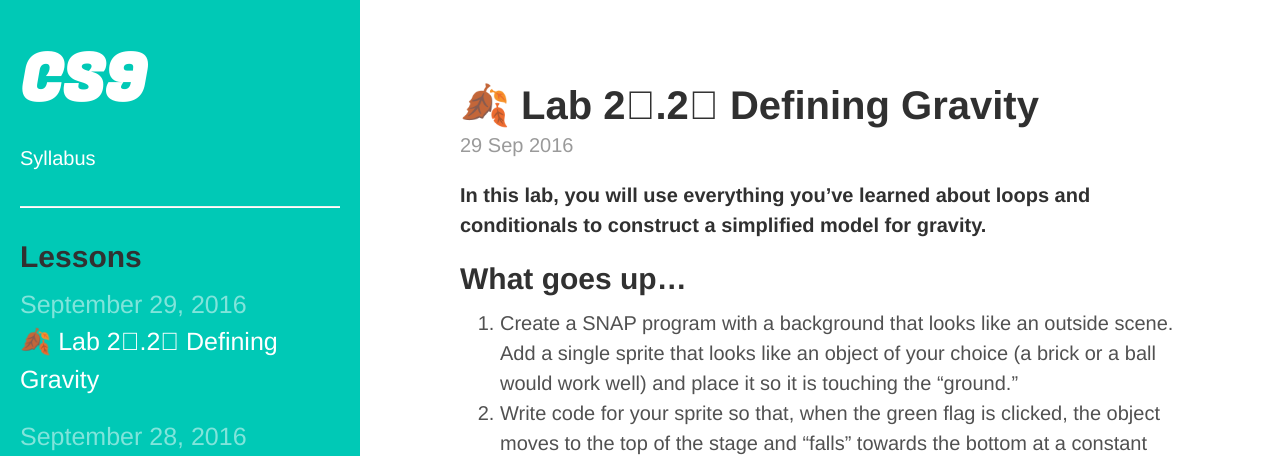
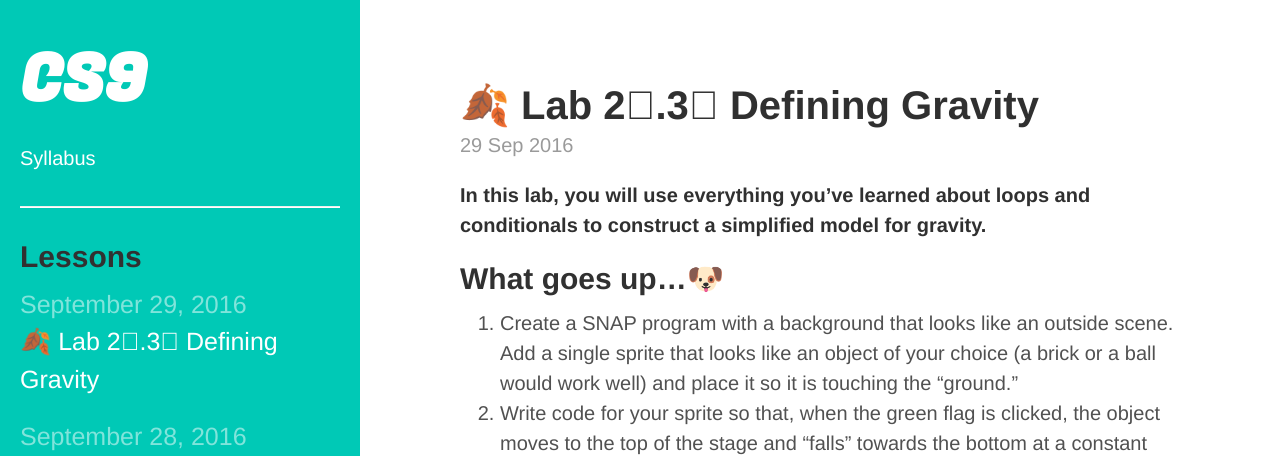
Before and after one commit to bensk/CS9, a Jekyll site: the page built from _posts/2016-09-29-🍂-lab-2-3-defining-gravity.md, in a window 1280 px wide and 900 px high. Shown: the top 456 px of the window. Built offline with Jekyll 4.4.1, drawn with Linux system fonts in a browser that asks for light colours; some web fonts are replaced; a style sheet for code colours, icons or effects is not loaded.

Commit message:
2⃣.3⃣

```diff
--- a/_posts/2016-09-29-🍂-lab-2-2-defining-gravity.md
+++ b/_posts/2016-09-29-🍂-lab-2-3-defining-gravity.md
@@ -1,13 +1,12 @@
 ---
 layout: "post"
-title: "🍂 Lab 2⃣.2⃣ Defining Gravity"
+title: "🍂 Lab 2⃣.3⃣ Defining Gravity"
 date: "2016-09-29 07:20"
 ---
 
 **In this lab, you will use everything you've learned about loops and conditionals to construct a simplified model for gravity.**
 
-## What goes up...
-
+## What goes up...🐶
 1. Create a SNAP program with a background that looks like an outside scene. Add a single sprite that looks like an object of your choice (a brick or a ball would work well) and place it so it is touching the "ground."
 2. Write code for your sprite so that, when the green flag is clicked, the object moves to the top of the stage and "falls" towards the bottom at a constant speed.
 3. What happens in your program when the object hits the "ground"? Is that an accurate model of how gravity works on Earth?
```
